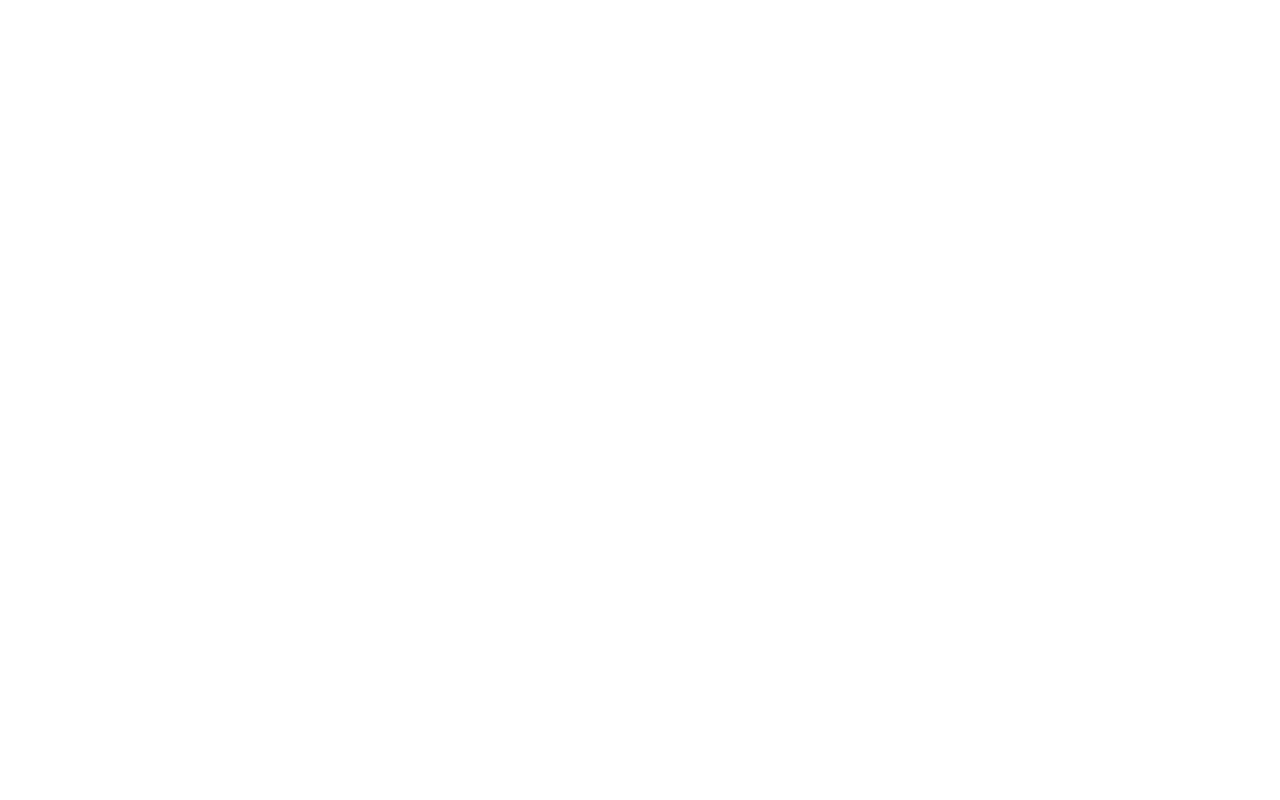
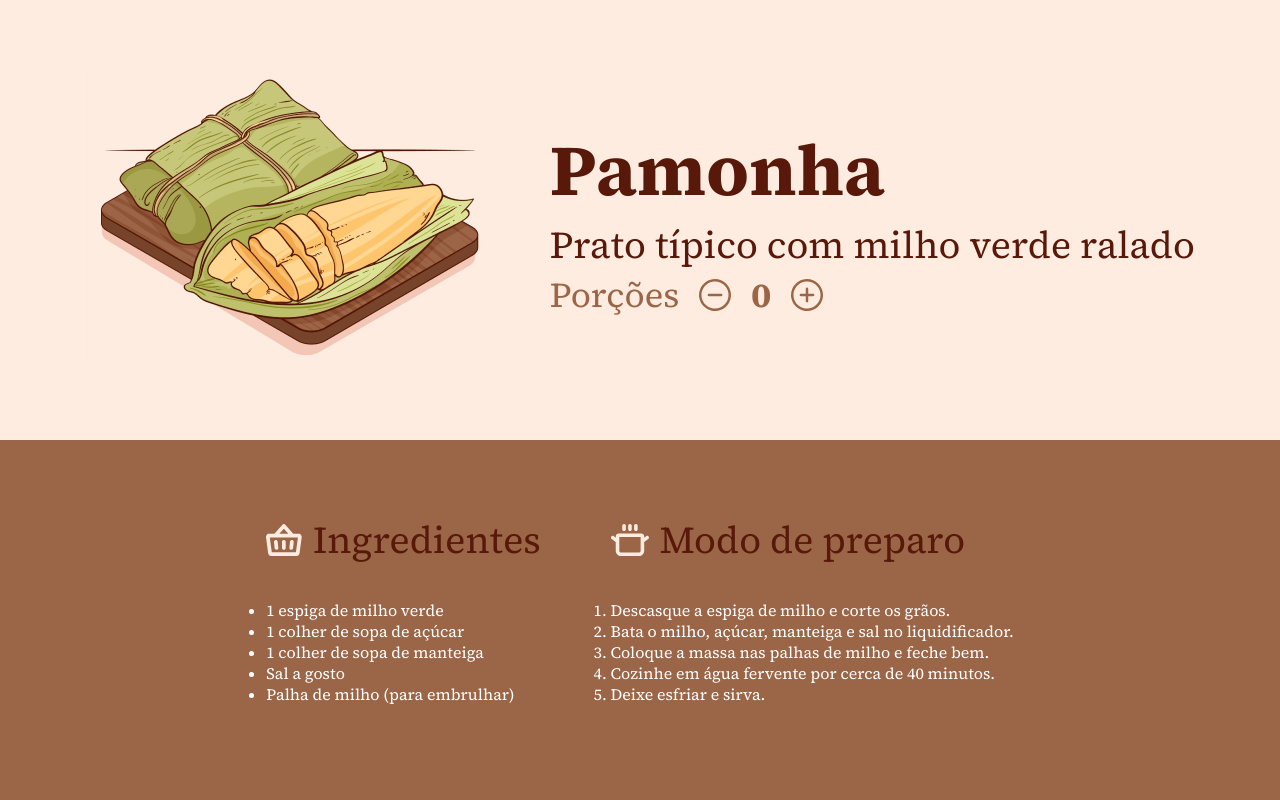
Before and after one commit to horquidia-lima/Receita_Junina, a plain HTML site: page index.html in a window 1280 px wide. Drawn offline with Linux system fonts and the light colour scheme.

Commit message:
add css... in progress

```diff
--- a/index.html
+++ b/index.html
@@ -1,12 +1,65 @@
 <!DOCTYPE html>
 <html lang="en">
 <head>
+  <link rel="preconnect" href="https://fonts.googleapis.com">
+  <link rel="preconnect" href="https://fonts.gstatic.com" crossorigin>
   <meta charset="UTF-8">
   <meta name="viewport" content="width=device-width, initial-scale=1.0">
   <title>Receita Junina</title>
+  <link href="https://fonts.googleapis.com/css2?family=Source+Serif+4:opsz,wght@8..60,400;8..60,700&display=swap" rel="stylesheet">
   <link rel="stylesheet" href="style.css">
 </head>
 <body>
+  <main>
+    <div class="description">
+      <div class="image">
+        <img src="./images/ilustracao-de-pamonha-desenhada.png" alt="Foto de uma pamonha">
+      </div>
 
+      <div>
+        <div>
+          <h1>Pamonha</h1>
+          <p>Prato típico com milho verde ralado</p>
+        </div>
+
+        <div class="add">
+          <span>Porções</span>
+          <img src="./images/Vector_menos.svg" alt="">
+          <strong>0</strong>
+          <img src="./images/Vector_plus.svg" alt="">
+        </div>
+      </div>
+    </div>
+
+    <div class="recipe">
+      <div class="ingredients">
+        <div class="ingredients-title">
+          <img src="./images/Vector_cesta.svg" alt="">
+          <p>Ingredientes</p>
+        </div>
+        <ul>
+          <li>1 espiga de milho verde</li>
+          <li>1 colher de sopa de açúcar</li>
+          <li>1 colher de sopa de manteiga</li>
+          <li>Sal a gosto</li>
+          <li>Palha de milho (para embrulhar)</li>
+        </ul>
+      </div>
+
+      <div class="preparation">
+        <div class="preparation-title">
+          <img src="./images/Vector_panela.svg" alt="">
+          <p>Modo de preparo</p>
+        </div>
+        <ol>
+          <li>Descasque a espiga de milho e corte os grãos.</li>
+          <li>Bata o milho, açúcar, manteiga e sal no liquidificador.</li>
+          <li>Coloque a massa nas palhas de milho e feche bem.</li>
+          <li>Cozinhe em água fervente por cerca de 40 minutos.</li>
+          <li>Deixe esfriar e sirva.</li>
+        </ol>
+      </div>
+    </div>
+  </main>
 </body>
 </html>
--- a/style.css
+++ b/style.css
@@ -0,0 +1,69 @@
+* {
+  margin: 0;
+  padding: 0;
+  box-sizing: border-box;
+}
+
+:root {
+  font-size: 62.2%;
+}
+
+body {
+  font-size: 1.6rem;
+  font-family: 'Source Serif 4', serif;
+
+  height: 100vh;
+}
+
+.description {
+  display: flex;
+  align-items: center;
+  justify-content: center;
+  gap: 5.6rem;
+  background: #FEECE0;
+
+  height: 55vh;
+}
+
+h1 {
+  color: #58190A;
+  font-size: 7.2rem;
+  font-weight: 700;
+  line-height: normal;
+}
+
+p {
+  color: #58190A;
+  font-size: 3.8rem;
+  line-height: normal;
+
+}
+
+.add {
+  color: #9B6647;
+  font-size: 3.5rem;
+  line-height: normal;
+
+  display: flex;
+  align-items: center;
+  gap: 2rem;
+}
+
+.recipe {
+  display: flex;
+  gap: 7rem;
+
+  justify-content: center;
+  padding-top: 7.4rem;
+  height: 45vh;
+  background: #9B6647;
+  color: #FFF;
+}
+
+.ingredients-title,
+.preparation-title {
+  display: flex;
+  gap: 1.1rem;
+
+  padding-bottom: 3.5rem;
+}
```
Also changed, not shown: images/Vector_cesta.svg (added), images/Vector_menos.svg (added), images/Vector_panela.svg (added), images/Vector_plus.svg (added), images/ilustracao-de-pamonha-desenhada.png (renamed from ilustracao-de-pamonha-desenhada.png).
